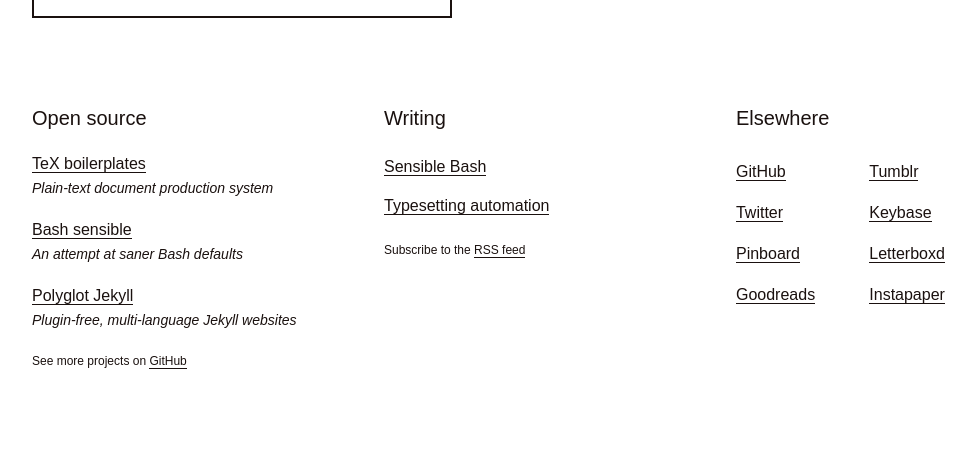
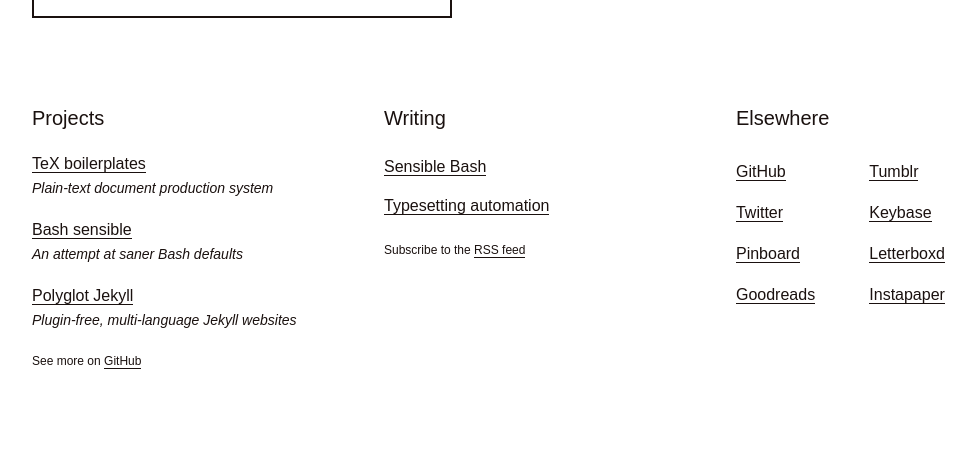
Before and after one commit to mrzool/mrzool.github.io, a Jekyll site: the page built from index.md, in a window 1280 px wide. Shown: the part 266-724 px from the top of the page, without its empty margins (0-976 px from the left). Built offline with Jekyll 4.4.1, drawn with Linux system fonts in a browser that asks for light colours.

Commit message:
open souce -> projects

```diff
--- a/_layouts/home.html
+++ b/_layouts/home.html
@@ -16,14 +16,14 @@
       <div class="clearfix mxn2">
 
         <div class="sm-col sm-col-6 md-col-4 px2 py2">
-          <h3 class="normal mt1">Open source</h3>
-          {% for project in page.opensource %}
+          <h3 class="normal mt1">Projects</h3>
+          {% for project in page.projects %}
             <div>
               <a href="{{ project.url }}">{{ project.name }}</a>
               <p class="h5 italic m0 mb2">{{ project.description }}</p>
             </div>
           {% endfor %}
-          <p class="h6 mt1 gray">See more projects on <a href="http://github.com/mrzool">GitHub</a></p>
+          <p class="h6 mt1 gray">See more on <a href="http://github.com/mrzool">GitHub</a></p>
         </div>
 
 
--- a/index.md
+++ b/index.md
@@ -6,7 +6,7 @@
 email: "info@mrzool.cc"
 place: "Berlin"
 
-opensource:
+projects:
 - name: "TeX boilerplates"
   url: "http://mrzool.cc/tex-boilerplates"
   description: "Plain-text document production system"
```
